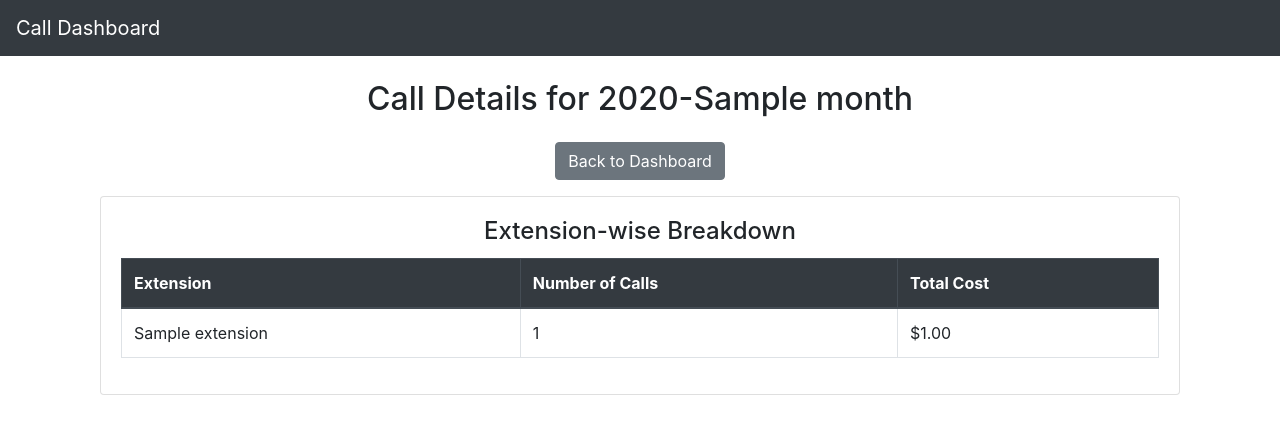
After one commit to RtjShreyD/BVSC, a Flask app: template templates/details.html in a window 1280 px wide. The commit adds this page. Shown: the top 434 px of the page. Run offline with Flask 3, Linux system fonts and the light colour scheme; the template is opened without the code that fills it: most values are stand-ins (such as "Sample title", 1, 10 or a date in 2020); some libraries are stand-ins or nearby versions.

Commit message:
details monthwise on new page

```diff
--- a/main.py
+++ b/main.py
@@ -95,9 +95,12 @@ def dashboard():
 
         # Prepare data for DataTable
         table_data = [
-            {"year_month": f"{current_year}-{str(row.month).zfill(2)}",
-             "call_count": row.call_count,
-             "total_cost": row.total_cost or 0}
+            {
+                "year_month": f"{current_year}-{str(row.month).zfill(2)}",
+                "month": row.month,  # ✅ Add this line
+                "call_count": row.call_count,
+                "total_cost": row.total_cost or 0
+            }
             for row in monthly_data
         ]
 
@@ -115,7 +118,38 @@ def dashboard():
     except Exception as e:
         return jsonify({"error": "Something went wrong", "details": str(e)}), 500
 
+# 🔵 Drill-down View - Extension-wise Breakdown
+@app.route('/details/<year>/<month>')
+def call_details(year, month):
+    try:
+        print(year)
+        # Fetch call details grouped by extension (CallFrom)
+        extension_data = (
+            db.session.query(
+                BVSCalls.CallFrom.label("extension"),
+                func.COUNT(BVSCalls.id).label("call_count"),
+                func.SUM(BVSCalls.Cost).label("total_cost")
+            )
+            .filter(func.YEAR(BVSCalls.CallTime) == year, func.MONTH(BVSCalls.CallTime) == month)
+            .group_by(BVSCalls.CallFrom)
+            .order_by(func.SUM(BVSCalls.Cost).desc())  # Sort by highest cost
+            .all()
+        )
 
+        # Format data for rendering
+        details = [
+            {"extension": row.extension,
+             "call_count": row.call_count,
+             "total_cost": row.total_cost or 0}
+            for row in extension_data
+        ]
+
+        return render_template("details.html", year=year, month=month, details=details)
+
+    except SQLAlchemyError as e:
+        return jsonify({"error": "Database error", "details": str(e)}), 500
+    except Exception as e:
+        return jsonify({"error": "Something went wrong", "details": str(e)}), 500
 
 
 if __name__ == '__main__':
--- a/templates/dashboard.html
+++ b/templates/dashboard.html
@@ -41,7 +41,11 @@
                             <tbody>
                                 {% for row in table_data %}
                                 <tr>
-                                    <td>{{ row.year_month }}</td>
+                                    <td>
+                                        <a href="{{ url_for('call_details', year=year, month='%02d' | format(row.month)) }}">
+                                            {{ row.year_month }}
+                                        </a>
+                                    </td>
                                     <td>{{ row.call_count }}</td>
                                     <td>${{ "%.2f"|format(row.total_cost) }}</td>
                                 </tr>
--- /dev/null
+++ b/templates/details.html
@@ -0,0 +1,36 @@
+{% extends "base.html" %}
+
+{% block title %}Details for {{ year }}-{{ month }}{% endblock %}
+
+{% block content %}
+<div class="container mt-4">
+    <div class="text-center">
+        <h2>Call Details for {{ year }}-{{ month }}</h2>
+        <a href="{{ url_for('dashboard') }}" class="btn btn-secondary my-3">Back to Dashboard</a>
+    </div>
+
+    <div class="card">
+        <div class="card-body">
+            <h4 class="card-title text-center">Extension-wise Breakdown</h4>
+            <table class="table table-bordered table-hover">
+                <thead class="thead-dark">
+                    <tr>
+                        <th>Extension</th>
+                        <th>Number of Calls</th>
+                        <th>Total Cost</th>
+                    </tr>
+                </thead>
+                <tbody>
+                    {% for row in details %}
+                    <tr>
+                        <td>{{ row.extension }}</td>
+                        <td>{{ row.call_count }}</td>
+                        <td>${{ "%.2f"|format(row.total_cost) }}</td>
+                    </tr>
+                    {% endfor %}
+                </tbody>
+            </table>
+        </div>
+    </div>
+</div>
+{% endblock %}
```
